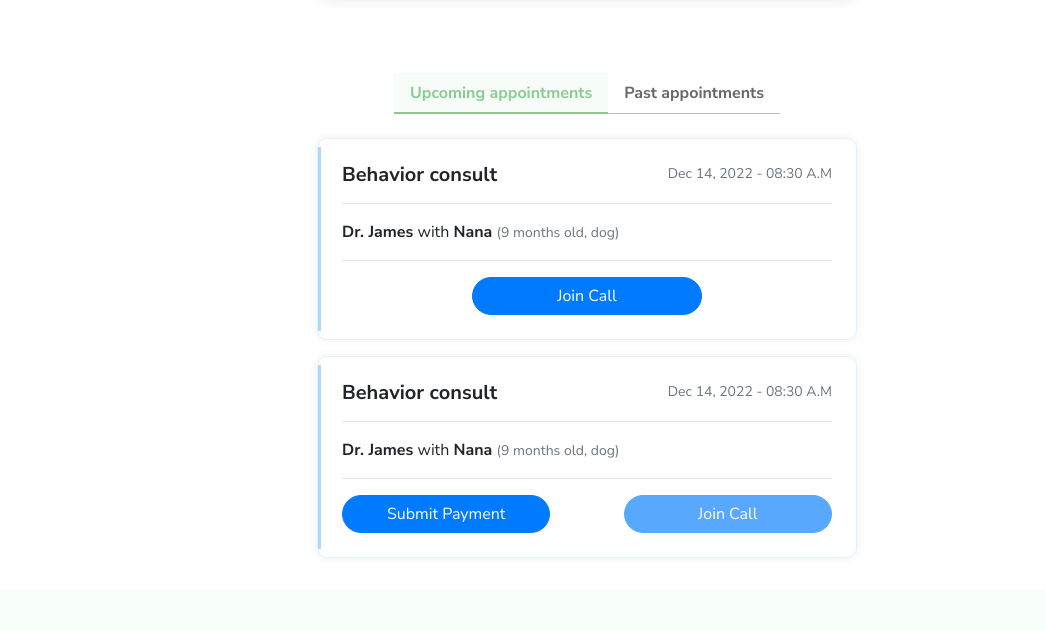
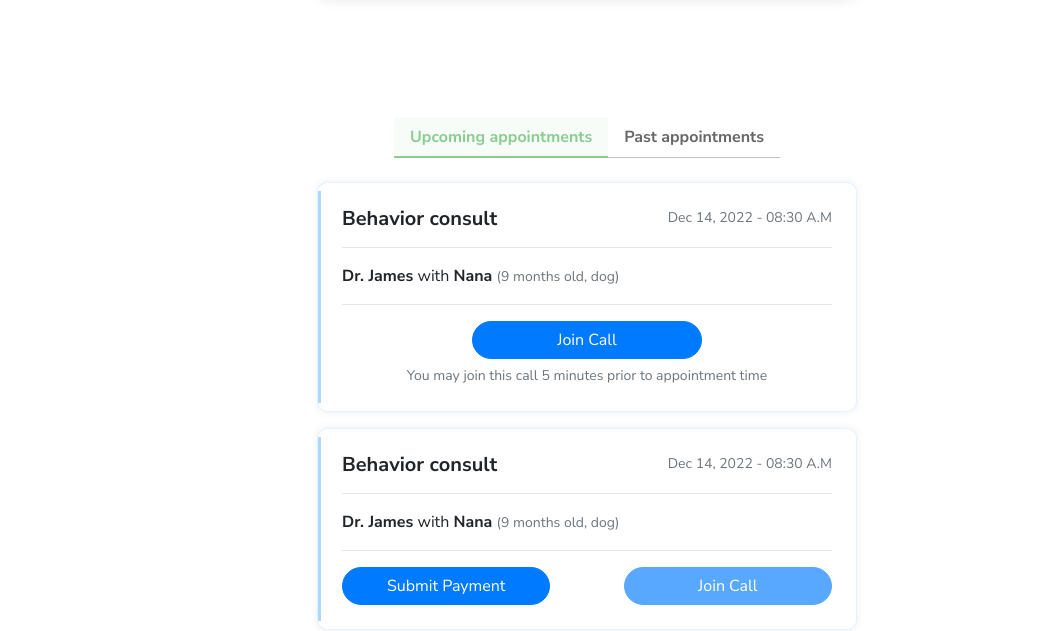
Before and after one commit to vetrelief/pet_login, a plain HTML site: page index.html in a window 1280 px wide. Shown: the part 445-1076 px from the top of the page, without its empty margins (53-1099 px from the left). Drawn offline with nearby package versions, Linux system fonts and the light colour scheme; a script that the page names is missing; a web font is replaced by a local one.

Commit message:
Added text below "Join Call" button

```diff
--- a/index.html
+++ b/index.html
@@ -139,7 +139,7 @@
 <main id="main">
 
 <!-- ======= These doctors are available now Section ======= -->
-<div class="py-3">
+<section>
   <div class="container">
     <div class="row">
       <div class="col-lg-6 mx-auto">
@@ -170,6 +170,10 @@
                   <div class="row align-items-center">
                     <div class="col-md-6 mx-auto">
                       <a href="" class="btn btn-primary btn-block">Join Call</a>
+
+                    </div>
+                    <div class="col-12 text-center">
+                      <p class="mb-0 mt-1 text-muted"><small>You may join this call 5 minutes prior to appointment time</small></p>
                     </div>
                   </div>
                 </div>
@@ -236,7 +240,7 @@
       </div>
     </div>
   </div>
-</div>
+</section>
 <!-- End These doctors are available now Section -->
 
 
```
